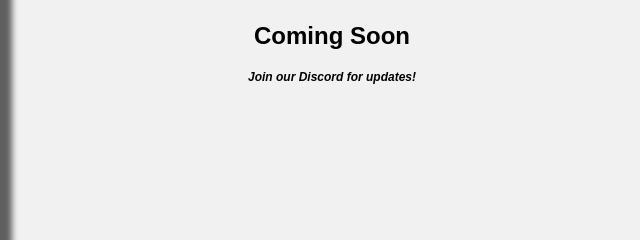
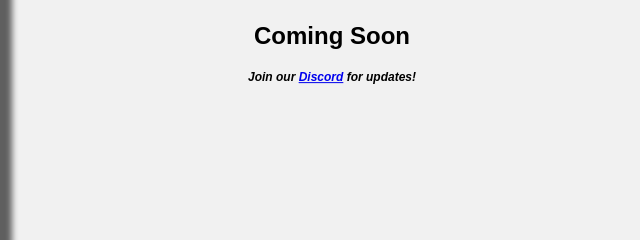
Before and after one commit to DNDDispost/test, a plain HTML site: page index.html in a window 1280 px wide. Shown: the part 349-589 px from the top of the page, 628-1268 px from the left. Drawn offline with Linux system fonts and the light colour scheme; grey boxes are pictures that could not be loaded.

Commit message:
Update index.html

```diff
--- a/index.html
+++ b/index.html
@@ -3,7 +3,7 @@
 <head>
   <meta charset="UTF-8" />
   <meta name="viewport" content="width=device-width, initial-scale=1.0" />
-  <title>Countdown Page</title>
+  <title>Havern Hosting - Coming Soon</title>
   <link rel="stylesheet" href="styles.css" />
 </head>
 <body>
@@ -20,7 +20,7 @@
     <div class="newsletter-col col">
       <div class="newslatter middle">
         <h2>Coming Soon</h2>
-        <h4>Join our Discord for updates!</h4>
+        <h4>Join our <a href="https://discord.gg/NmXQXhdEJc">Discord</a> for updates!</h4>
       </div>
     </div>
   </div>
```
